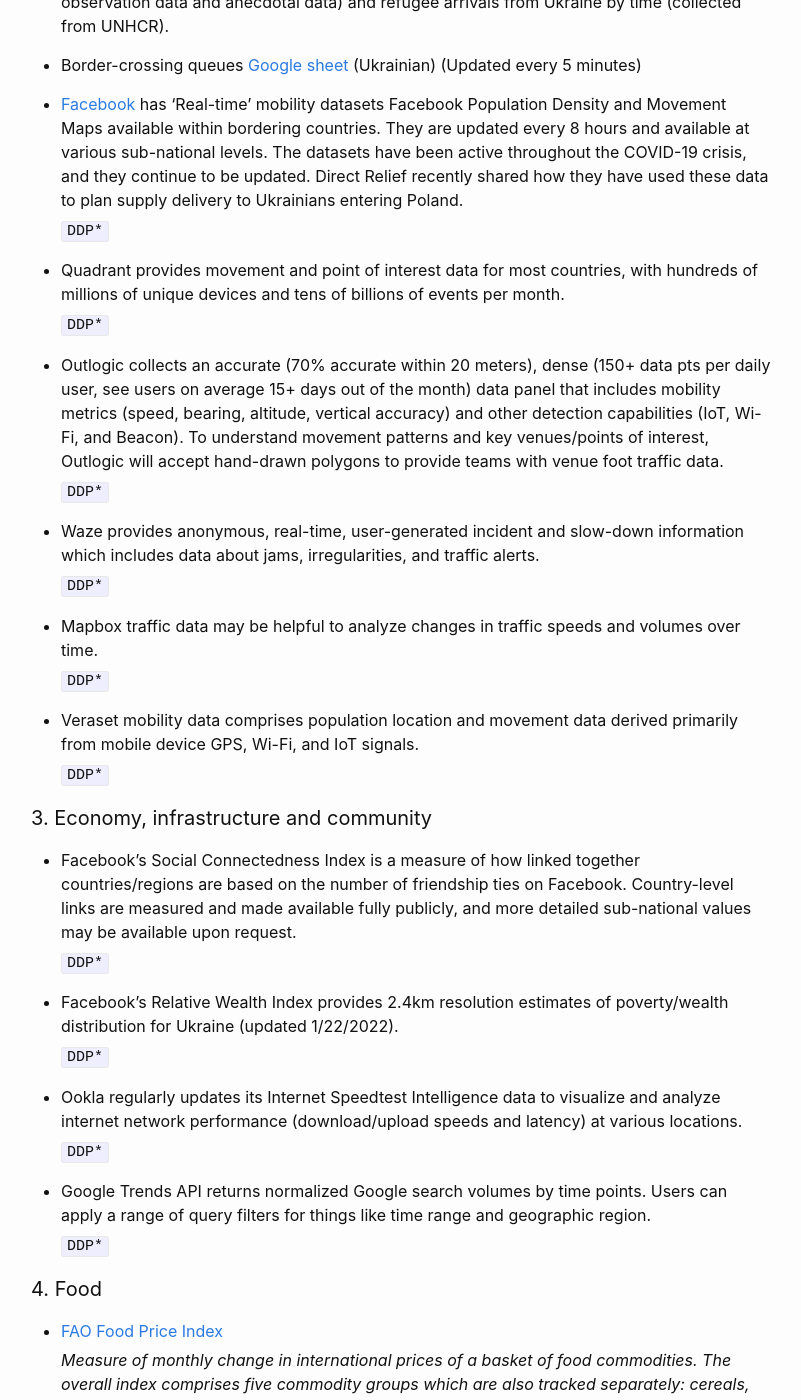
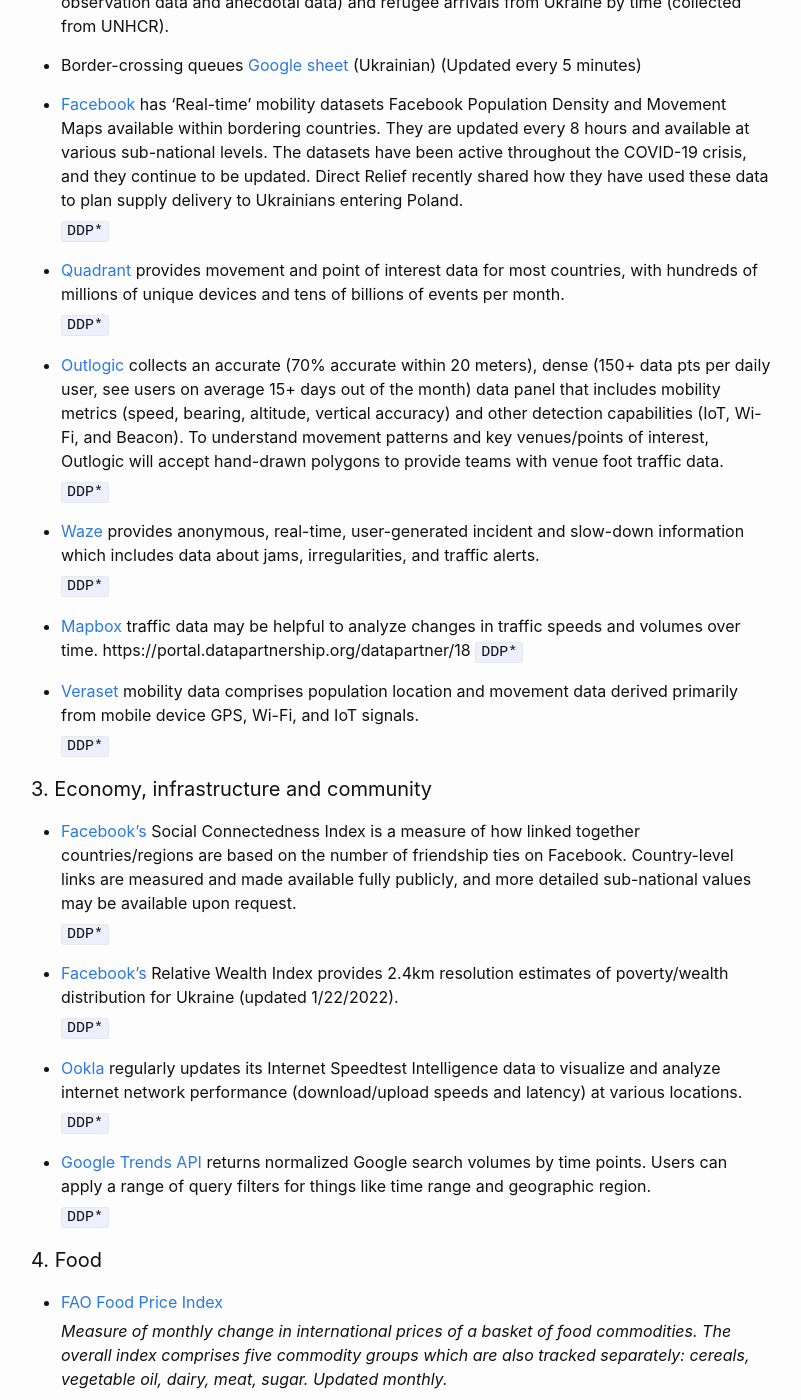
Before and after one commit to bennotkin/ukraine-corner, a Jekyll site: the page built from data.markdown, in a window 1280 px wide and 1400 px high, scrolled down 907 px. Shown: the whole window, without its empty margins (239-1040 px from the left). Built offline with Jekyll 4.4.1, drawn with Linux system fonts in a browser that asks for light colours; some of the changed lines change nothing that is shown; some of the changed text lies outside the part shown.

Commit message:
data links

```diff
--- a/data.markdown
+++ b/data.markdown
@@ -39,40 +39,40 @@
 
   `DDP*`
 
-- Quadrant provides movement and point of interest data for most countries, with hundreds of millions of unique devices and tens of billions of events per month.
+- [Quadrant](https://portal.datapartnership.org/datapartner/37) provides movement and point of interest data for most countries, with hundreds of millions of unique devices and tens of billions of events per month.
 
   `DDP*`
 
-- Outlogic collects an accurate (70% accurate within 20 meters), dense (150+ data pts per daily user, see users on average 15+ days out of the month) data panel that includes mobility metrics (speed, bearing, altitude, vertical accuracy) and other detection capabilities (IoT, Wi-Fi, and Beacon). To understand movement patterns and key venues/points of interest, Outlogic will accept hand-drawn polygons to provide teams with venue foot traffic data.
+- [Outlogic](https://portal.datapartnership.org/datapartner/32) collects an accurate (70% accurate within 20 meters), dense (150+ data pts per daily user, see users on average 15+ days out of the month) data panel that includes mobility metrics (speed, bearing, altitude, vertical accuracy) and other detection capabilities (IoT, Wi-Fi, and Beacon). To understand movement patterns and key venues/points of interest, Outlogic will accept hand-drawn polygons to provide teams with venue foot traffic data.
 
   `DDP*`
 
-- Waze provides anonymous, real-time, user-generated incident and slow-down information which includes data about jams, irregularities, and traffic alerts.
+- [Waze](https://portal.datapartnership.org/datapartner/30) provides anonymous, real-time, user-generated incident and slow-down information which includes data about jams, irregularities, and traffic alerts.
 
   `DDP*`
 
-- Mapbox traffic data may be helpful to analyze changes in traffic speeds and volumes over time.
-
+- [Mapbox](https://portal.datapartnership.org/datapartner/18) traffic data may be helpful to analyze changes in traffic speeds and volumes over time.
+https://portal.datapartnership.org/datapartner/18
   `DDP*`
 
-- Veraset mobility data comprises population location and movement data derived primarily from mobile device GPS, Wi-Fi, and IoT signals.
+- [Veraset](https://portal.datapartnership.org/datapartner/29) mobility data comprises population location and movement data derived primarily from mobile device GPS, Wi-Fi, and IoT signals.
 
   `DDP*`
 
 #### 3. Economy, infrastructure and community
-- Facebook’s Social Connectedness Index is a measure of how linked together countries/regions are based on the number of friendship ties on Facebook. Country-level links are measured and made available fully publicly, and more detailed sub-national values may be available upon request.
+- [Facebook’s](https://portal.datapartnership.org/datapartner/12) Social Connectedness Index is a measure of how linked together countries/regions are based on the number of friendship ties on Facebook. Country-level links are measured and made available fully publicly, and more detailed sub-national values may be available upon request.
 
   `DDP*`
 
-- Facebook’s Relative Wealth Index provides 2.4km resolution estimates of poverty/wealth distribution for Ukraine (updated 1/22/2022).
+- [Facebook’s](https://portal.datapartnership.org/datapartner/12) Relative Wealth Index provides 2.4km resolution estimates of poverty/wealth distribution for Ukraine (updated 1/22/2022).
 
   `DDP*`
 
-- Ookla regularly updates its Internet Speedtest Intelligence data to visualize and analyze internet network performance (download/upload speeds and latency) at various locations.
+- [Ookla](https://portal.datapartnership.org/datapartner/22) regularly updates its Internet Speedtest Intelligence data to visualize and analyze internet network performance (download/upload speeds and latency) at various locations.
 
   `DDP*`
 
-- Google Trends API returns normalized Google search volumes by time points. Users can apply a range of query filters for things like time range and geographic region.
+- [Google Trends API](https://docs.datapartnership.org/login?next=%2Fpartners%2Fgoogle%2Fexamples%2Fgoogle-health-trends-api.html) returns normalized Google search volumes by time points. Users can apply a range of query filters for things like time range and geographic region.
 
   `DDP*`
 
@@ -136,7 +136,7 @@
 
 #### 8. Other
 - The [GDELT](https://www.gdeltproject.org) project hosts real-time news release data through which events can be tracked by location and time for Ukraine and the rest of the world. The data can be accessed using Google [BigQuery](https://www.gdeltproject.org/data.html#googlebigquery) or downloaded directly.
-- Premise’s Ukraine Response team is collecting survey data through a network of local contributors. Premise is looking for organizations' inputs on what data should be gathered.
+- [Premise’s](https://www.premise.com/blog/building-premises-ukraine-response-with-partner-input/) Ukraine Response team is collecting survey data through a network of local contributors. Premise is looking for organizations' inputs on what data should be gathered.
 
   `DDP*`
 
```
